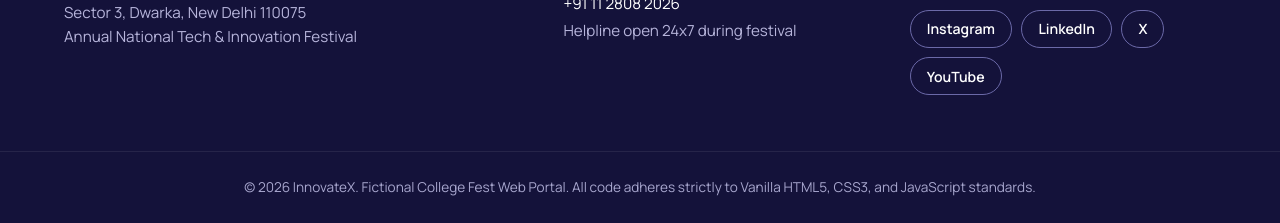
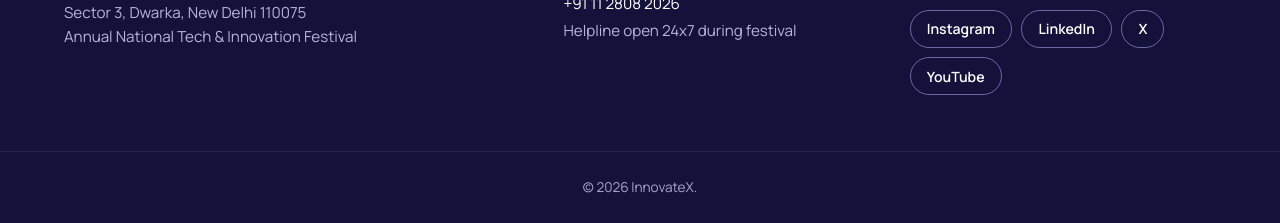
Before and after one commit to arunimasharma18/INNOVATEX, a plain HTML site: page index.html in a window 1280 px wide. Shown: the part 3701-3924 px from the top of the page. Drawn offline with Linux system fonts and the light colour scheme; a web font is replaced by a local one.

Commit message:
index.html

```diff
--- a/index.html
+++ b/index.html
@@ -294,7 +294,7 @@
     </div>
 
     <p class="copy">
-      © 2026 InnovateX. Fictional College Fest Web Portal. All code adheres strictly to Vanilla HTML5, CSS3, and JavaScript standards.
+      © 2026 InnovateX.
     </p>
   </footer>
 
```
